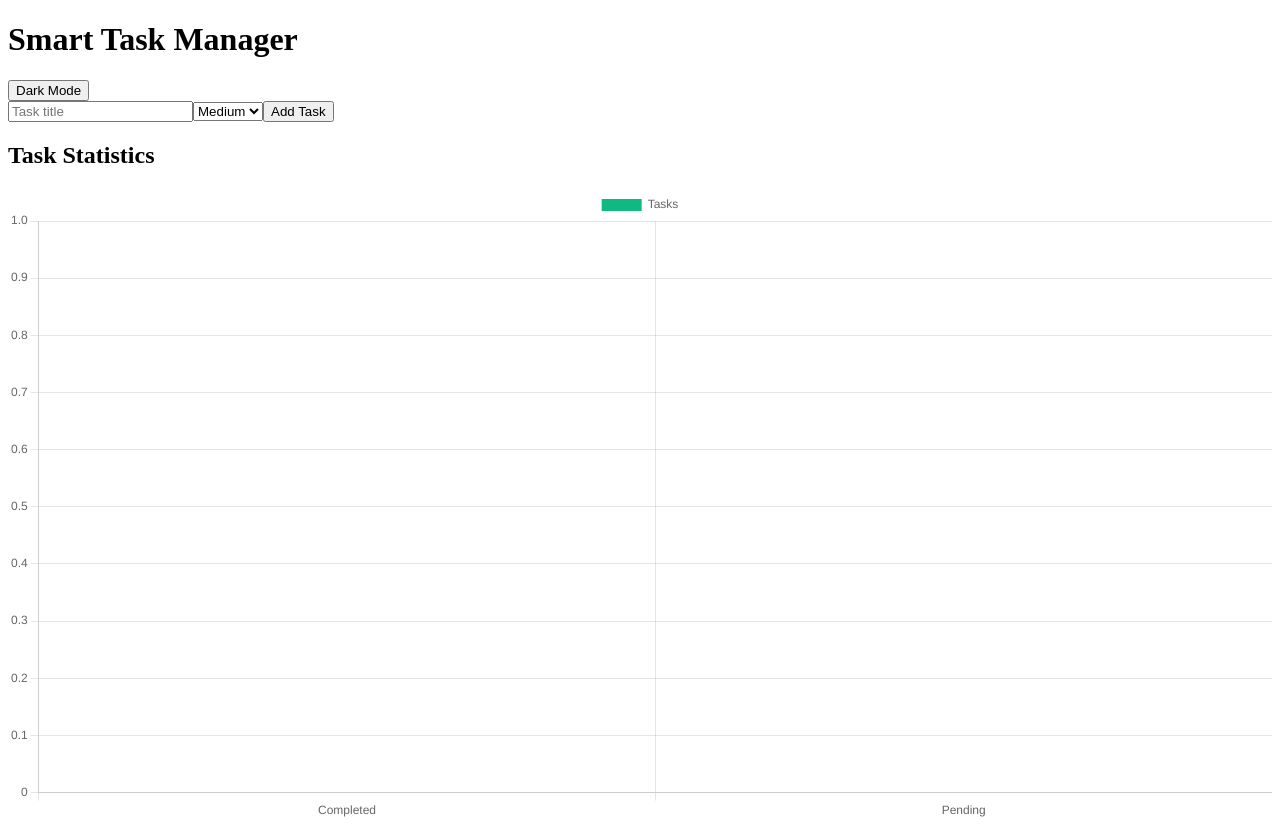
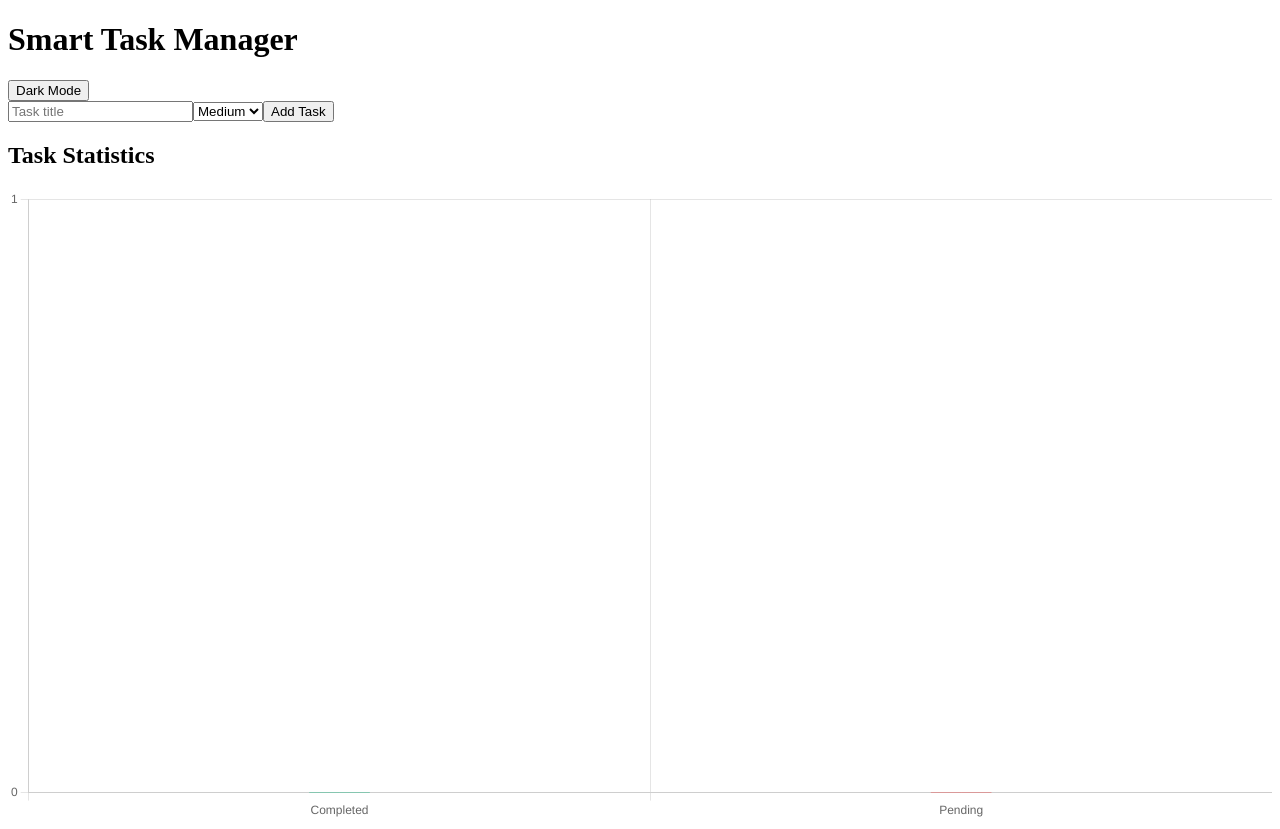
Before and after one commit to VietNguyen03/dynamic-task-management, a React (Vite) app: page / in a window 1280 px wide. Built offline with nearby package versions, Linux system fonts and the light colour scheme; the HTML template or start-up script is replaced by a standard one.

Commit message:
Updated chart colors and removed hover effect in StatsPanel

```diff
--- a/src/components/StatsPanel.jsx
+++ b/src/components/StatsPanel.jsx
@@ -22,15 +22,39 @@ const StatsPanel = ({ tasks }) => {
       {
         label: 'Tasks',
         data: [completed, pending],
-        backgroundColor: ['#10B981', '#EF4444'],    // Completing and pending bar color
+        backgroundColor: ['#10B981', '#EF4444'], // solid green and red
+        hoverBackgroundColor: ['#10B981', '#EF4444'], // match colors on hover
+        borderRadius: 0,
+        barThickness: 60,
       },
     ],
+  };
+
+  const options = {
+    responsive: true,
+    plugins: {
+      legend: {
+        display: false,
+      },
+      tooltip: {
+        enabled: false, // disables hover tooltips
+      },
+    },
+    scales: {
+      y: {
+        beginAtZero: true,
+        ticks: {
+          stepSize: 1,
+          precision: 0,
+        },
+      },
+    },
   };
 
   return (
     <div className="bg-white dark:bg-gray-800 p-4 rounded shadow">
       <h2 className="text-xl font-semibold mb-2">Task Statistics</h2>
-      <Bar data={data} />
+      <Bar data={data} options={options} />
     </div>
   );
 };
```
